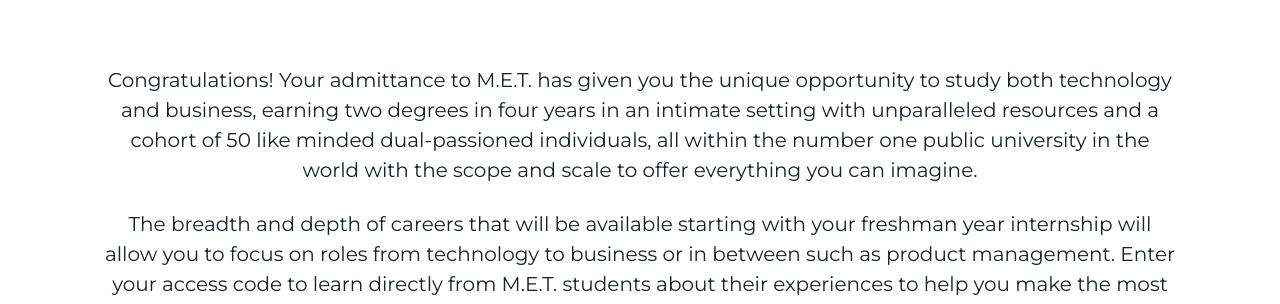
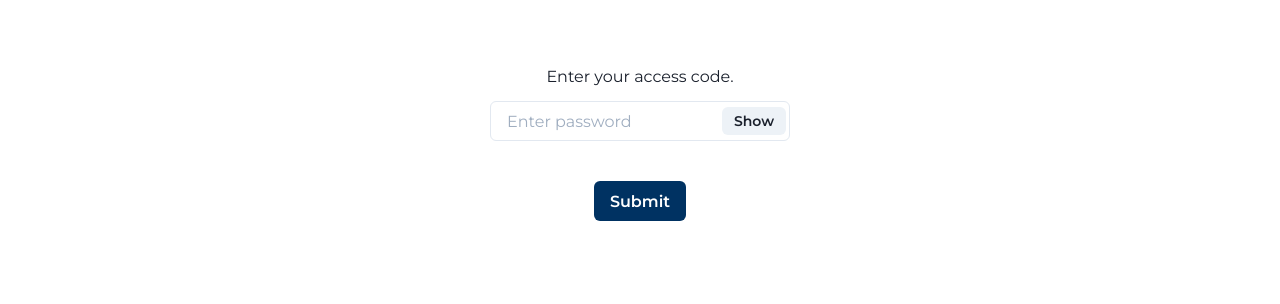
Before and after one commit to BrandonGuocamole/met-marketing, a React (Create React App) app: page / in a window 1280 px wide. Shown: the part 483-787 px from the top of the page. Built offline with nearby package versions, Linux system fonts and the light colour scheme.

Commit message:
Removed paragraph from welcome page

```diff
--- a/src/App.js
+++ b/src/App.js
@@ -67,10 +67,6 @@
             <Image width='20%' minWidth='30vh' margin='2% auto' src='https://cdn-s.acuityscheduling.com/logo14049993.png?1501611666&hasAlpha=1&rectangular=1' />
           </a>
           <Box fontSize={70} marginTop='20' marginBottom='10'>We Created This Program Just For You</Box>
-          <Box fontSize={20} marginX='100px'>Congratulations!  Your admittance to M.E.T. has given you the unique opportunity to study both technology and business, earning two degrees in four years in an intimate setting with unparalleled resources and a cohort of 50 like minded dual-passioned individuals, all within the number one public university in the world with the scope and scale to offer everything you can imagine.</Box>
-          <br></br>
-          <Box fontSize={20} marginX='100px' marginBottom='10'>The breadth and depth of careers that will be available starting with your freshman year internship will allow you to focus on roles from technology to business or in between such as product management. Enter your access code to learn directly from M.E.T. students about their experiences to help you make the most informed decision by learning everything there is about M.E.T.</Box>
-          <Box fontSize={20} marginX='100px' marginBottom='10'>If you are one of the few who is as excited about technology and engineering as you are about management, leadership, and entrepreneurship, we created this program just for you.</Box>
           <Box margin='1% auto'>Enter your access code.</Box>
           <PasswordInput onChange={onPasswordChange} value={password} />
           <Button color='white' margin='10' bg="#003262" _hover={{ color: '#003262', bg: 'white' }} variant="solid" onClick={onPasswordSubmit}>
--- a/src/Welcome.js
+++ b/src/Welcome.js
@@ -13,9 +13,6 @@
                 <Image width='20%' margin='2% auto' src='https://cdn-s.acuityscheduling.com/logo14049993.png?1501611666&hasAlpha=1&rectangular=1' />
             </a>
             <Box fontSize={70} marginTop='20' marginBottom='10'>We Created This Program Just For You</Box>
-          <Box fontSize={20} marginX='100px'>Congratulations!  Your admittance to M.E.T. has given you the unique opportunity to study both technology and business, earning two degrees in four years in an intimate setting with unparalleled resources and a cohort of 50 like minded dual-passioned individuals, all within the number one public university in the world with the scope and scale to offer everything you can imagine.</Box>
-          <br></br>
-          <Box fontSize={20} marginX='100px' marginBottom='10'>The breadth and depth of careers that will be available starting with your freshman year internship will allow you to focus on roles from technology to business or in between such as product management. If you are one of the few who is as excited about technology and engineering as you are about management, leadership, and entrepreneurship, we created this program just for you.</Box>
           <Box margin='1% auto'>Enter your access code.</Box>
           <PasswordInput onChange={onPasswordChange} value={password} />
           <Button color='white' margin='10' bg="#003262" _hover={{ color: '#003262', bg: 'white' }} variant="solid" onClick={onPasswordSubmit}>
```
Also changed, not shown: 1 other file (tests, documents, lock files or other folders).
